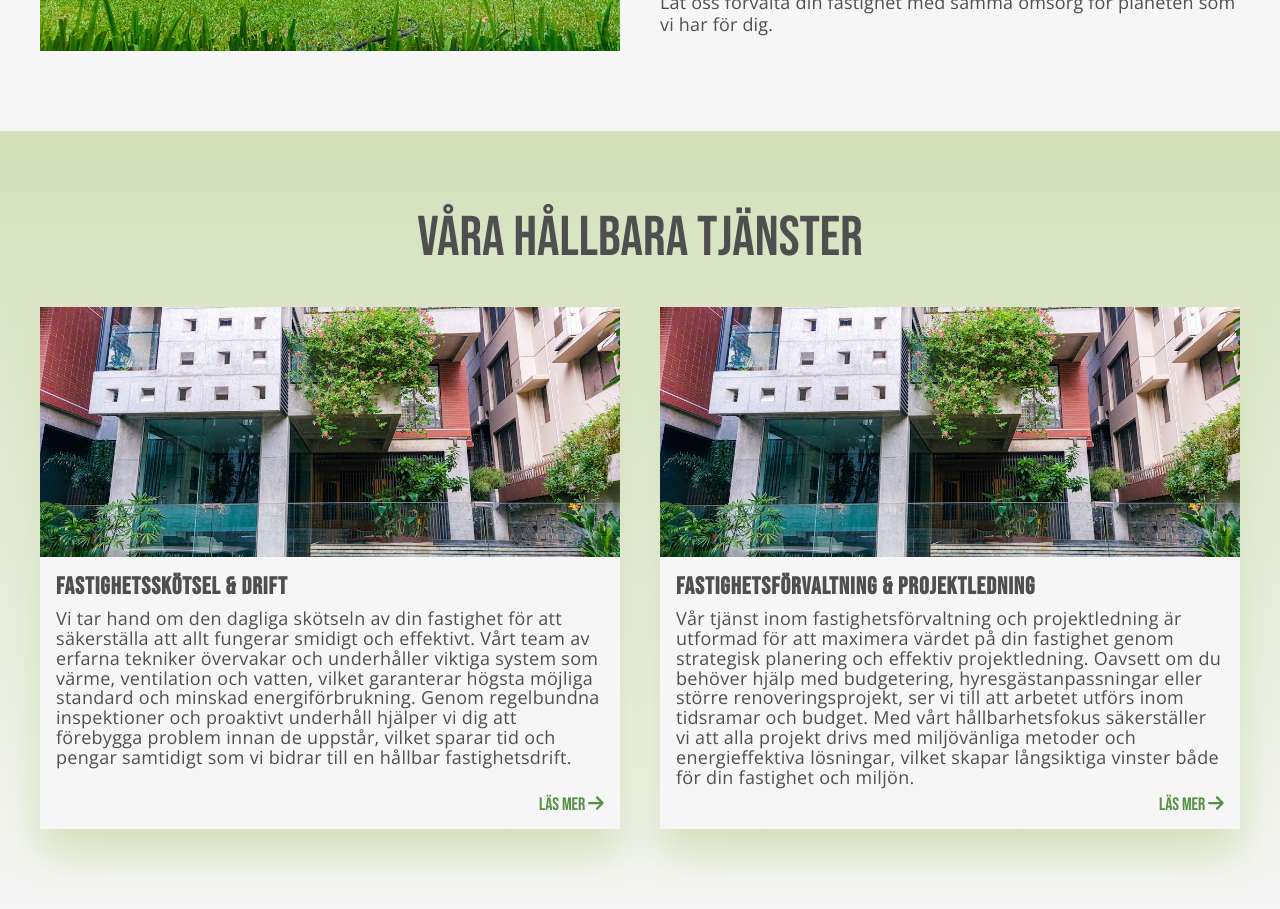
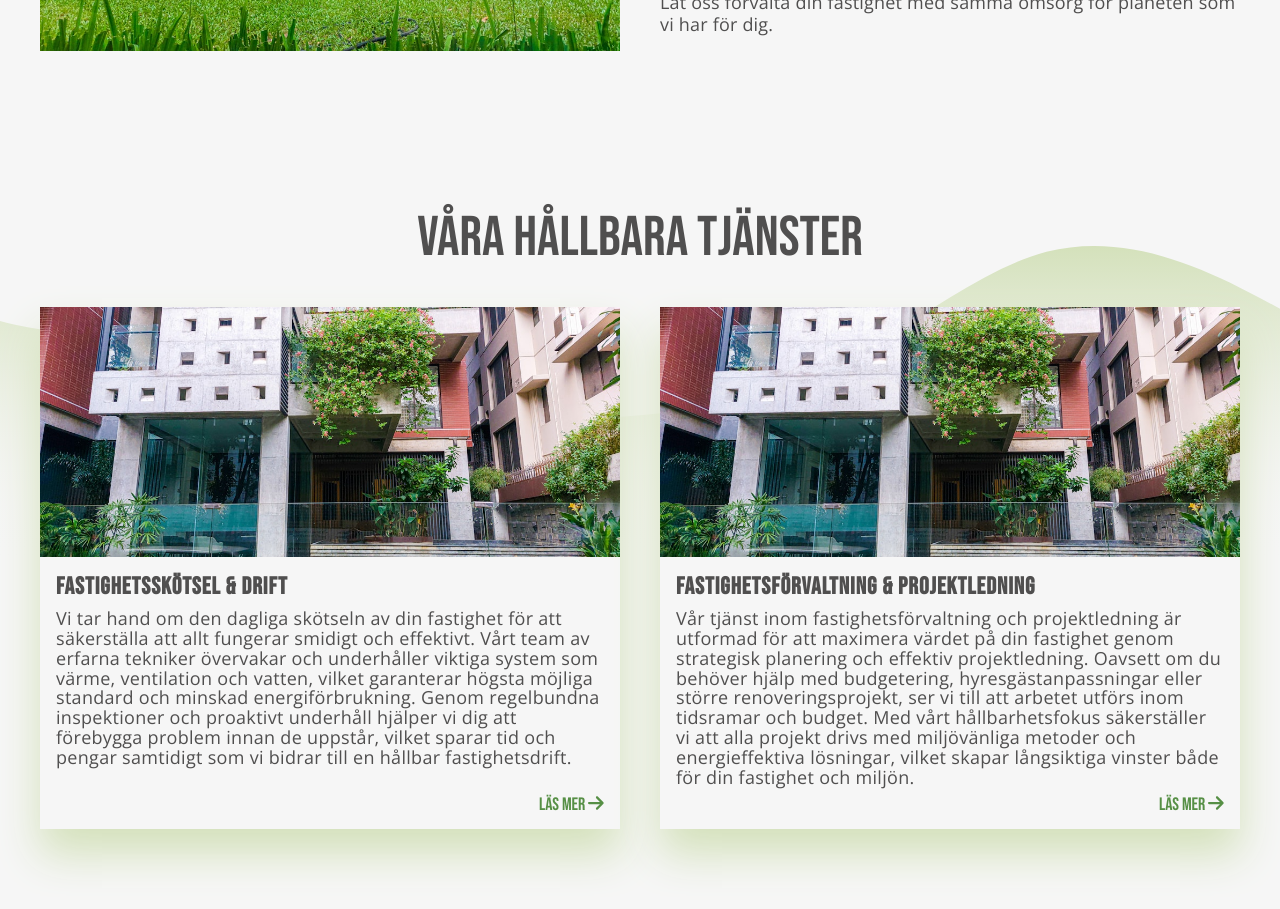
Before and after one commit to Wztrbrg/hfts, a React (Vite) app: page / in a window 1280 px wide. Shown: the part 1440-2349 px from the top of the page. Built offline with nearby package versions, Linux system fonts and the light colour scheme.

Commit message:
minor adjustments to servicessection

```diff
--- a/src/assets/style/services-short.scss
+++ b/src/assets/style/services-short.scss
@@ -1,17 +1,30 @@
 @import "./globals/_variables";
 
 .services-short-section {
+  position: relative;
   width: 100%;
-  background: linear-gradient(to bottom, $prim-color 2%, $bg-color);
+  // background: linear-gradient(to bottom, $prim-color 2%, $bg-color);
   display: flex;
   justify-content: center;
   padding: 80px 16px;
   flex-wrap: wrap;
   gap: 40px;
 
+  .wave-edge {
+    position: absolute;
+    top: -9git 0px;
+    left: 0;
+    width: 100%;
+    height: 350px;
+    background-image: url(../images/wave.svg);
+    background-size: cover;
+    background-position: center;
+  }
+
   .services-short-heading {
     width: 100%;
     text-align: center;
+    z-index: 10;
   }
 
   .services-short-content {
--- a/src/components/ServicesShort.jsx
+++ b/src/components/ServicesShort.jsx
@@ -7,6 +7,7 @@ import { faArrowRight } from '@fortawesome/free-solid-svg-icons';
 const ServicesShort = () => {
   return (
     <section className="services-short-section">
+      <div className="wave-edge"></div>
       <h1 className="services-short-heading l-h dk-txt">Våra hållbara tjänster</h1>
       <div className="services-short-content">
         <article className="services-short-card">
```
Also changed, not shown: src/assets/images/wave.svg (added).
